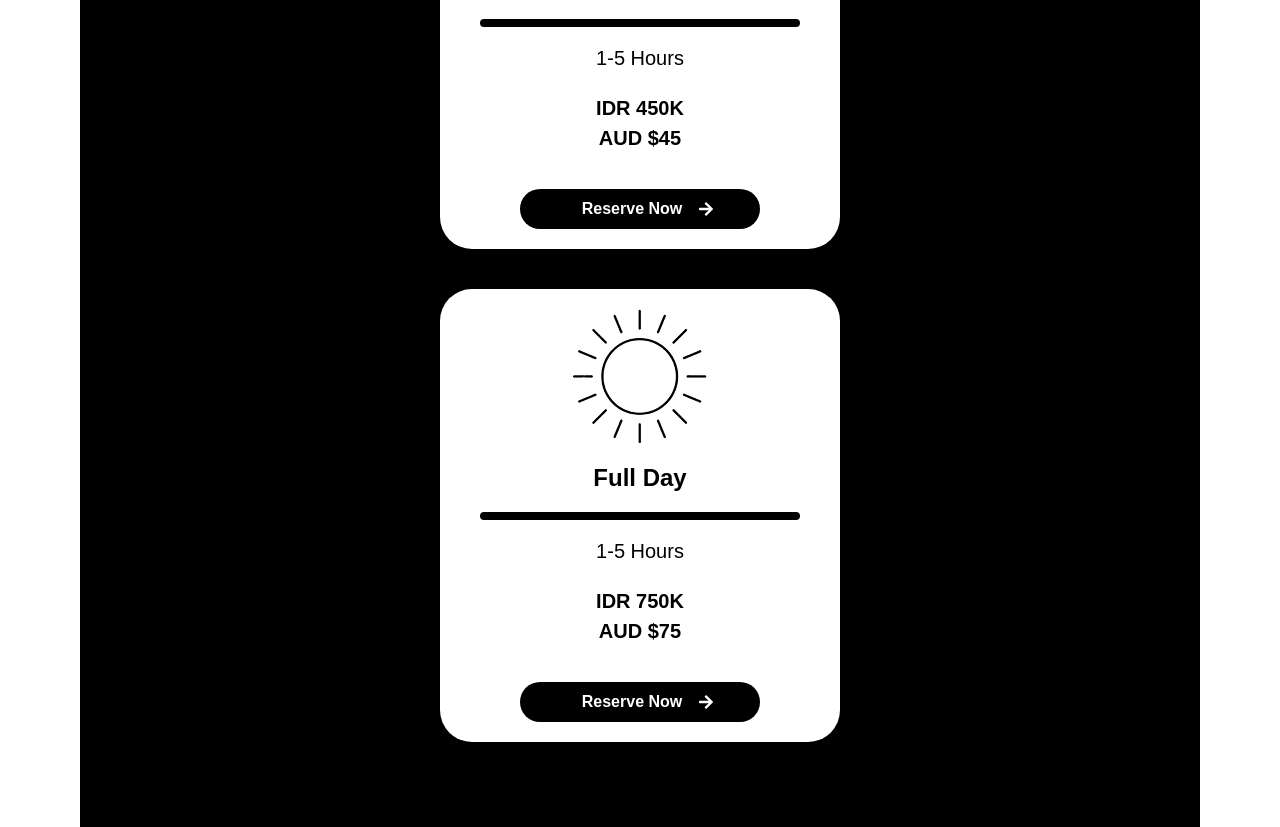
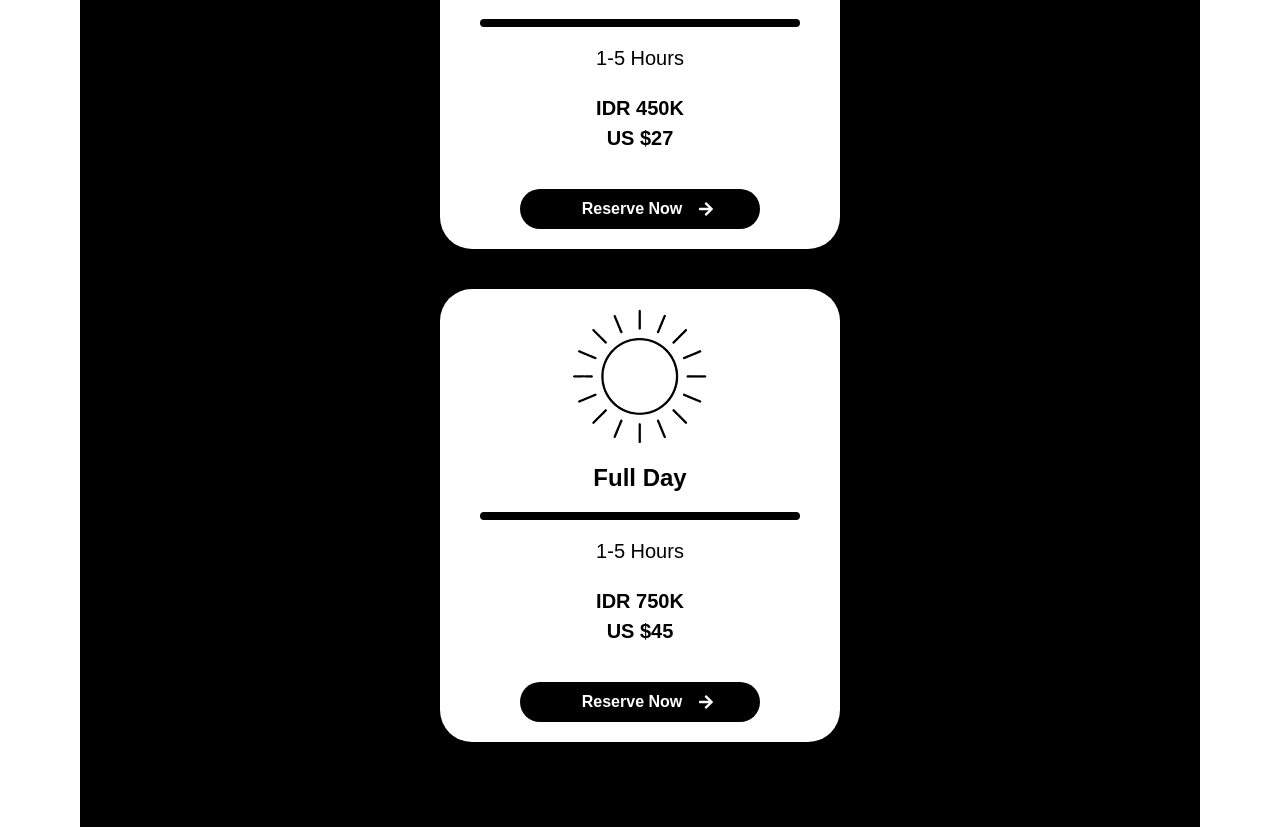
Before and after one commit to mayunngrh/ayura-transport-bali, a React (Vite) app: page /charter-car in a window 1280 px wide. Shown: the part 533-1360 px from the top of the page. Built offline with nearby package versions, Linux system fonts and the light colour scheme.

Commit message:
Adding Footer

```diff
--- a/src/pages/CharterCar.jsx
+++ b/src/pages/CharterCar.jsx
@@ -1,9 +1,11 @@
 import React from 'react'
 import { FaArrowRight } from "react-icons/fa";
 import { Link, useLocation } from "react-router-dom";
+import Footer from "../components/Footer";
 
 const CharterCar = () => {
   return (
+    <div>
       <div class="bg-black mx-20 px-20 py-50">
         <div className="max-w-300 mx-auto flex justify-left">
           <h1 className="text-[32px] text-white font-bold">Charter Car</h1>
@@ -19,7 +21,7 @@ const CharterCar = () => {
             <h2 className="text-[20px] font-thin text-center">1-5 Hours</h2>
             <h2 className="text-[20px] text-black text-center font-extrabold mt-5">
               <p>IDR 450K</p>
-            <p>AUD $45</p>
+              <p>US $27</p>
             </h2>
             <div className='flex justify-center mt-5'>
               <button className="text-white flex justify-center items-center rounded-full bg-black w-60 mt-4 py-2 text-[#003000] font-semibold hover:bg-gray-500 transition duration-300 cursor-pointer">
@@ -38,7 +40,7 @@ const CharterCar = () => {
             <h2 className="text-[20px] font-thin text-center">1-5 Hours</h2>
             <h2 className="text-[20px] text-black text-center font-extrabold mt-5">
               <p>IDR 750K</p>
-            <p>AUD $75</p>
+              <p>US $45</p>
             </h2>
             <div className='flex justify-center mt-5'>
               <button className="text-white flex justify-center items-center rounded-full bg-black w-60 mt-4 py-2 text-[#003000] font-semibold hover:bg-gray-500 transition duration-300 cursor-pointer">
@@ -51,6 +53,10 @@ const CharterCar = () => {
         <p className='my-5 text-white text-[20px] font-thin text-center'>Prices apply in the area of:</p>
         <p className='my-5 text-white text-[20px] font-extrabold text-center'>Nusa Dua, Jimbaran, Kuta, Seminyak, Ubud, Gianyar</p>
       </div>
+      <div>
+        <Footer />
+      </div>
+    </div>
   )
 }
 
```
Also changed, not shown: 1 other file (tests, documents, lock files or other folders). Lines whose indentation alone changed are shown as unchanged.
